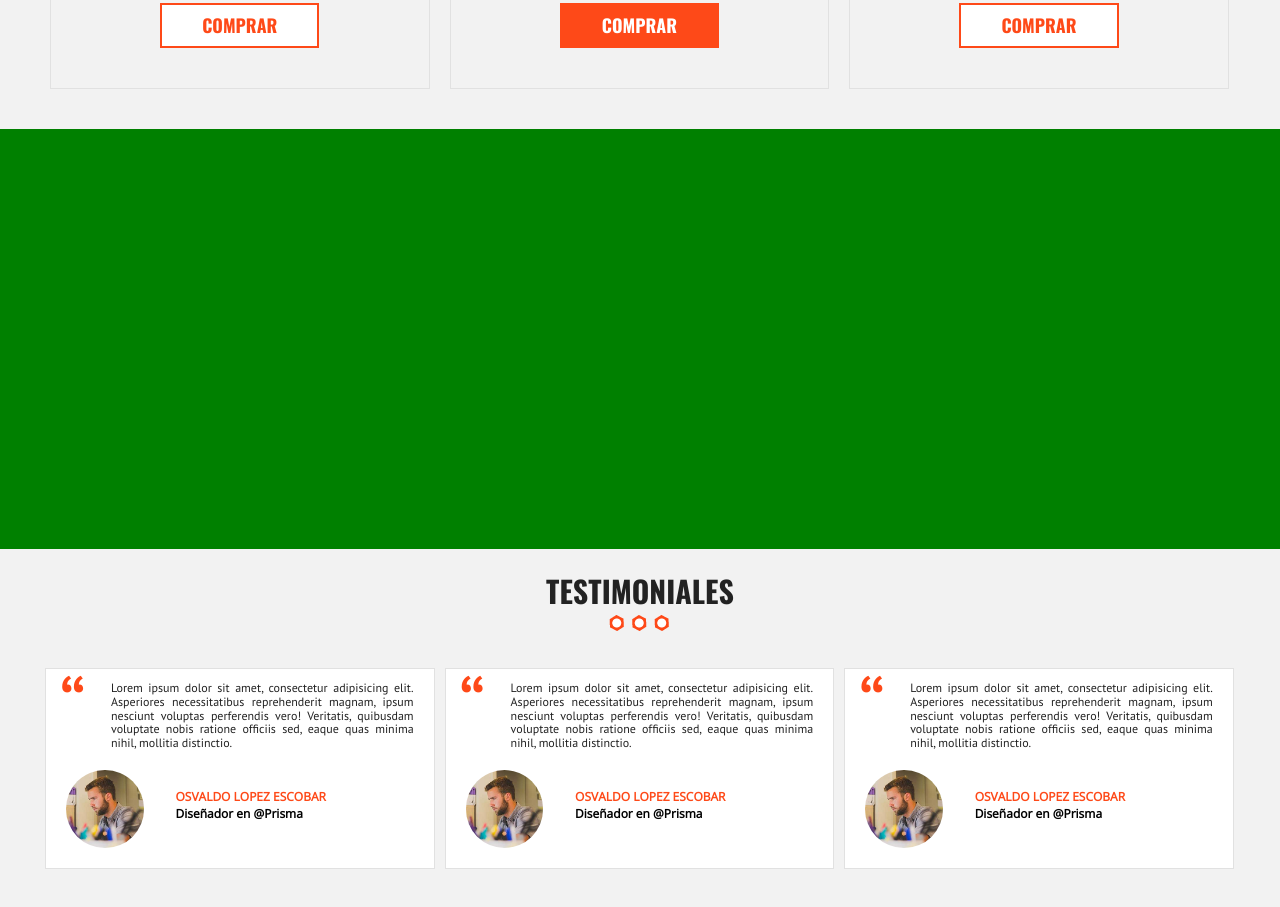
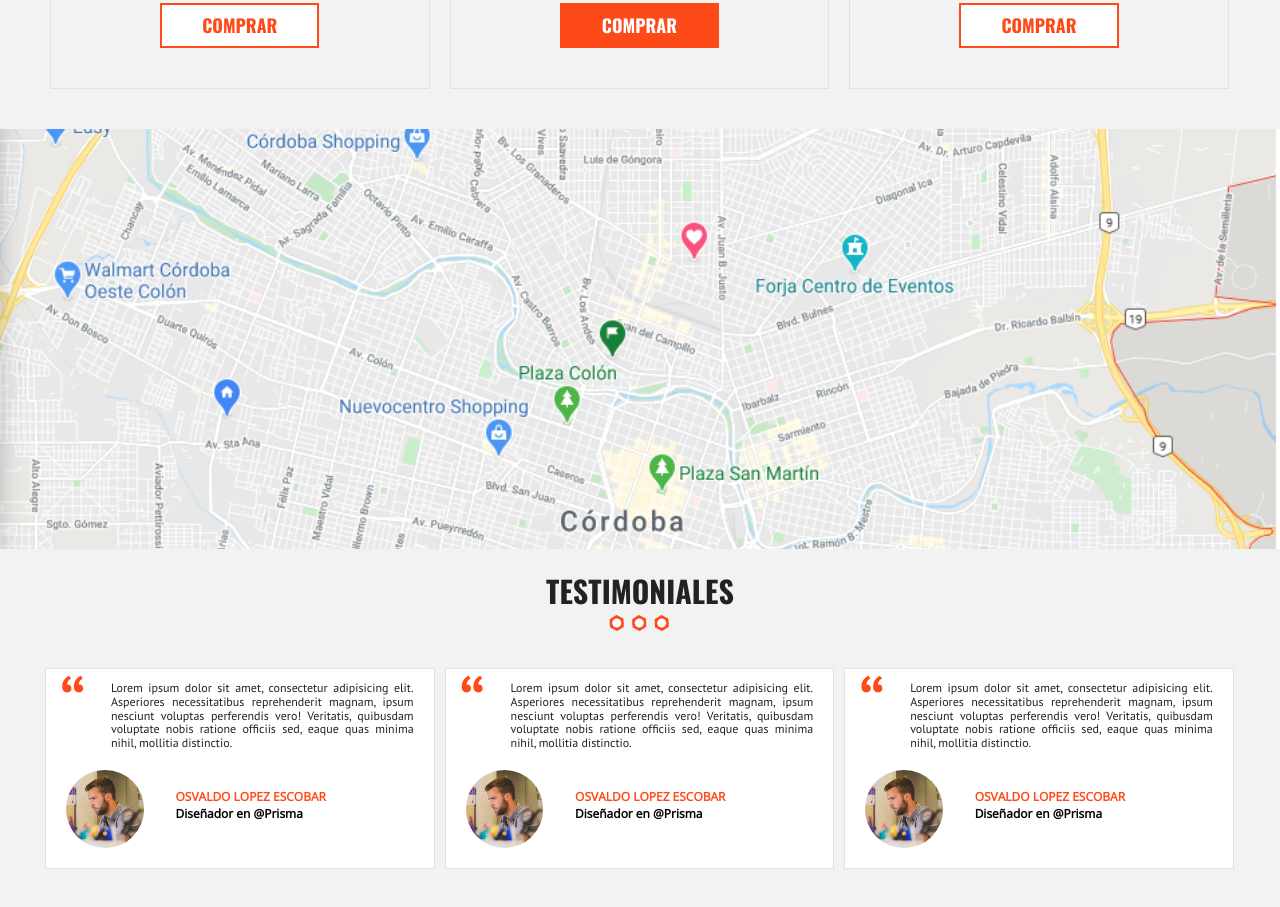
Before and after one commit to gar883/gdlwebcam, a website built with Parcel: page index.html in a window 1280 px wide. Shown: the part 3796-4703 px from the top of the page. Built offline with nearby package versions, Linux system fonts and the light colour scheme.

Commit message:
agregue imagen de mapa de momento

```diff
--- a/css/main.css
+++ b/css/main.css
@@ -732,7 +732,10 @@ div.detalle-evento{
     /*MAPA*/
     .mapa{
         height: 42rem;
-        background: green;
+        background: url(../img/mapa.png);
+        background-repeat: no-repeat;
+        background-size: cover;
+        background-attachment: fixed;
     }
     /*TESTIMONIALES*/
     .testimoniales{
```
Also changed, not shown: img/mapa.png (added), img/mapa.svg (added).
